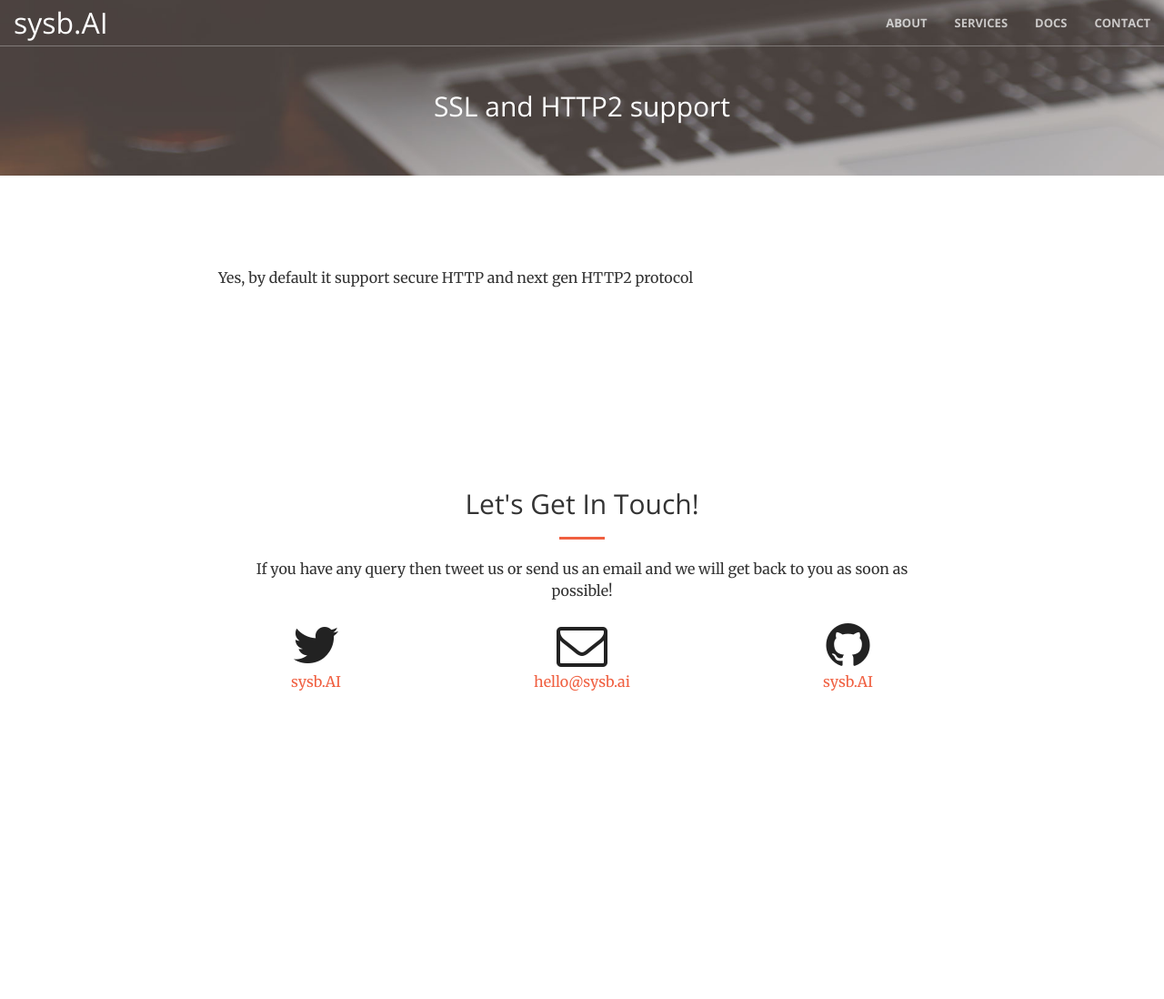
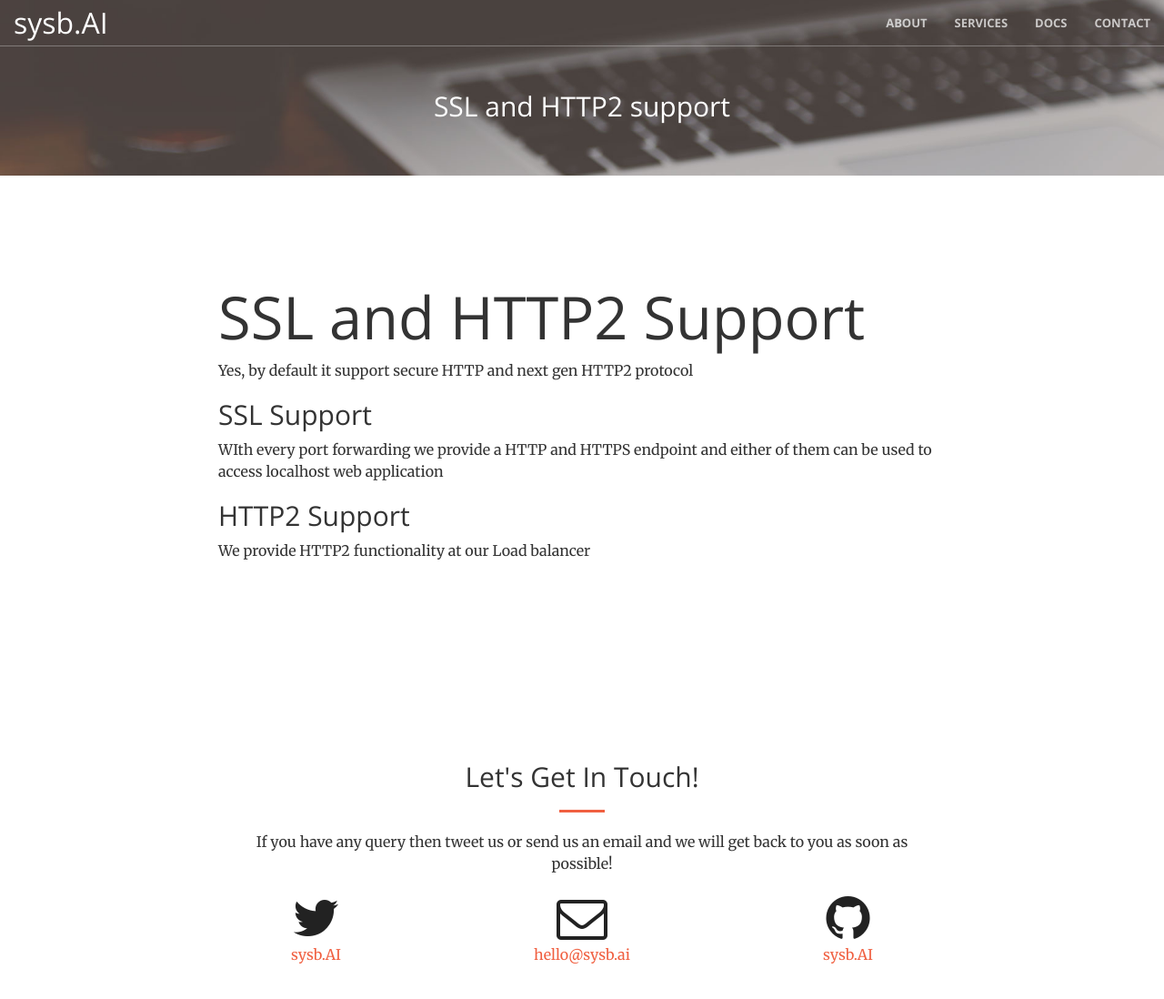
Before and after one commit to usama7628674/sysb.AI, a Jekyll site: the page built from _posts/2020-02-08-ssl-and-http2-support.md, in a window 1280 px wide and 1181 px high. Shown: the top 1098 px of the window at 91% size. Built offline with Jekyll 4.4.1, drawn with Linux system fonts in a browser that asks for light colours.

Commit message:
yet another commit

```diff
--- a/_posts/2020-02-08-ssl-and-http2-support.md
+++ b/_posts/2020-02-08-ssl-and-http2-support.md
@@ -4,4 +4,10 @@ title: SSL and HTTP2 support
 image: /img/portfolio/6
 ---
 
+# SSL and HTTP2 Support
 Yes, by default it support secure HTTP and next gen HTTP2 protocol
+## SSL Support
+WIth every port forwarding we provide a HTTP and HTTPS endpoint and either of them can be used to access localhost web application
+
+## HTTP2 Support
+We provide HTTP2 functionality at our Load balancer
```
Also changed, not shown: _posts/2020-02-03-how-to-access-local-web-application.md (+1 -0 lines), _posts/2020-02-04-how-to-get-static-subdomain.md (+1 -0 lines), _posts/2020-02-05-how-to-add-custom-header.md (+2 -1 lines), _posts/2020-02-06-how-to-access-tcp-application-over-internet.md (+1 -0 lines), _posts/2020-02-07-ssh-tips-and-tricks.md (+1 -0 lines).
